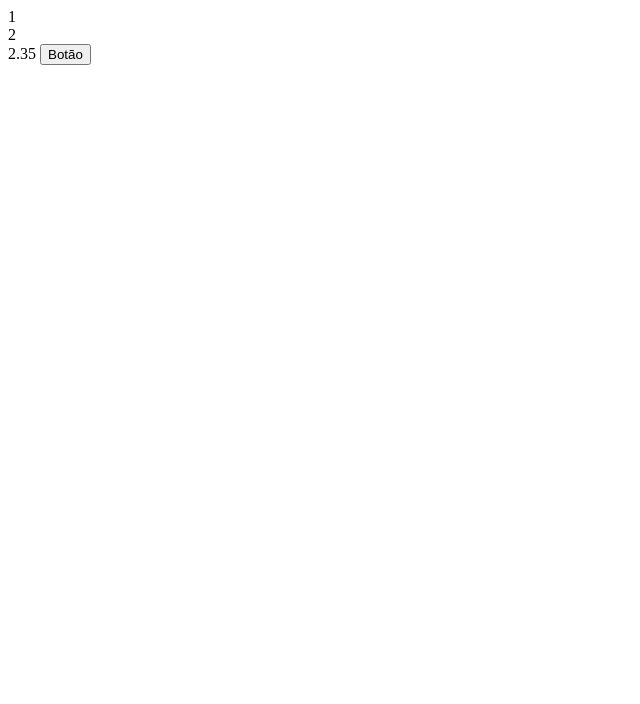
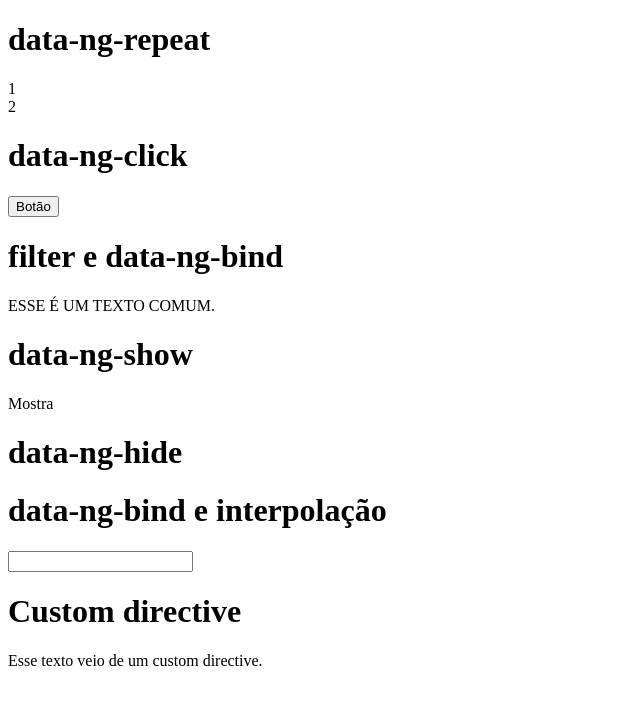
Before and after one commit to arquivolivre/Front-end-Rio-preto, a plain HTML site: page Aula01/index.html in a window 1280 px wide. Shown: the whole page, without its empty margins (0-640 px from the left). Drawn offline with Linux system fonts and the light colour scheme.

Commit message:
Comentários e exemplos de uso de angularJS

```diff
--- a/Aula01/index.html
+++ b/Aula01/index.html
@@ -6,29 +6,88 @@
 </head>
 <body data-ng-controller="mainCtrl">
 
+	<!-- Repetir elementos de um objeto ou array -->
+	<h1>
+		data-ng-repeat
+	</h1>
 	<div data-ng-repeat="item in obj">
 		{{item}}
 	</div>
 
-	{{valor | uppercase}}
+	<!-- Click -->
+	<h1>
+		data-ng-click
+	</h1>
+	<button data-ng-click="nomeDaFuncao()">
+		Botão
+	</button>
 
-	<button data-ng-click="fazAlgumaCoisa()">Botão</button>
+	<!-- Filtro -->
+	<h1>
+		filter e data-ng-bind
+	</h1>
+	<p data-ng-bind="texto | uppercase"></p>
+
+	<!-- Show -->
+	<h1>
+		data-ng-show
+	</h1>
+	<p data-ng-show="condicaoMostra">
+		Mostra
+	</p>
+
+	<!-- Esconde -->
+	<!-- Não irá aparecer nada na view, pois o texto está oculto -->
+	<h1>
+		data-ng-hide
+	</h1>
+	<p data-ng-hide="condicaoEsconde">
+		Esconde
+	</p>
+
+	<!-- Two-way data bind -->
+	<h1>
+		data-ng-bind e interpolação
+	</h1>
+	<input type="text" data-ng-model="queLegal" />
+	{{queLegal}}
+
+	<!-- Custom directive -->
+	<h1>
+		Custom directive
+	</h1>
+	<!-- Observem que aqui está com hífen e na controller é camelCase. Isso é do angularJS -->
+	<front-end></front-end>
 
 	<script type="text/javascript" src="angular.min.js"></script>
 
 	<script type="text/javascript">
 		var app = angular.module('app',[]);
 		app.controller('mainCtrl', ['$scope', function($scope){
+
 			$scope.obj = [1,2]
 			var count = 3;
 
-			$scope.valor = 2.35;
+			$scope.texto = 'esse é um texto comum.';
 
-			$scope.fazAlgumaCoisa = function() {
+			$scope.nomeDaFuncao = function() {
 				$scope.obj.push(count);
-				console.log(count);
 				count++;
 			}
+
+			$scope.condicaoMostra = true;
+
+			$scope.condicaoEsconde = true;
+
+
+		}]);
+
+		app.directive('frontEnd', [function(){
+			return {
+				restrict: 'E',
+				template: '<p>Esse texto veio de um custom directive.</p>',
+				replace: true
+			};
 		}]);
 	</script>
 </body>
```
Also changed, not shown: Possiveis discussoes.txt.
